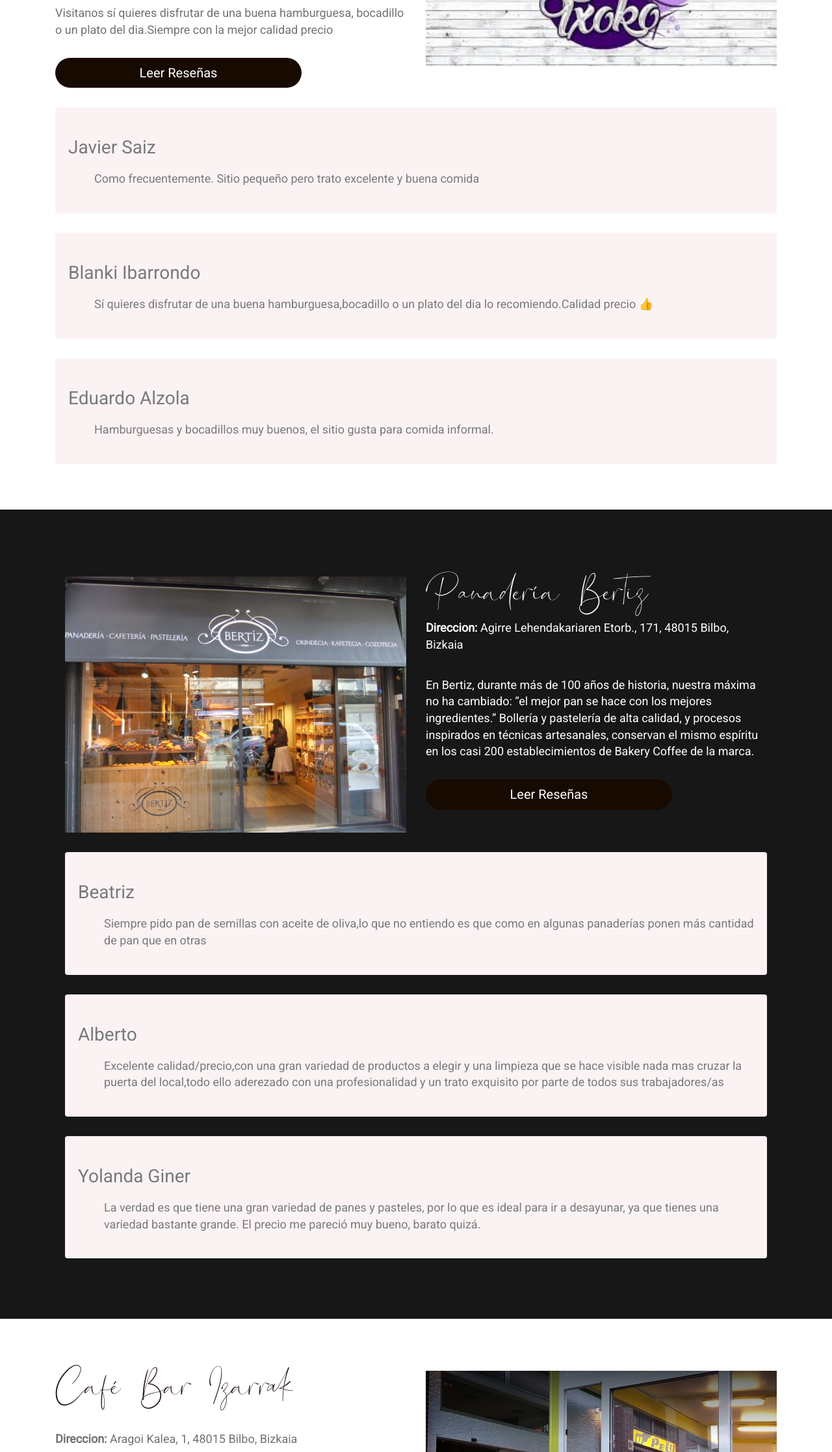
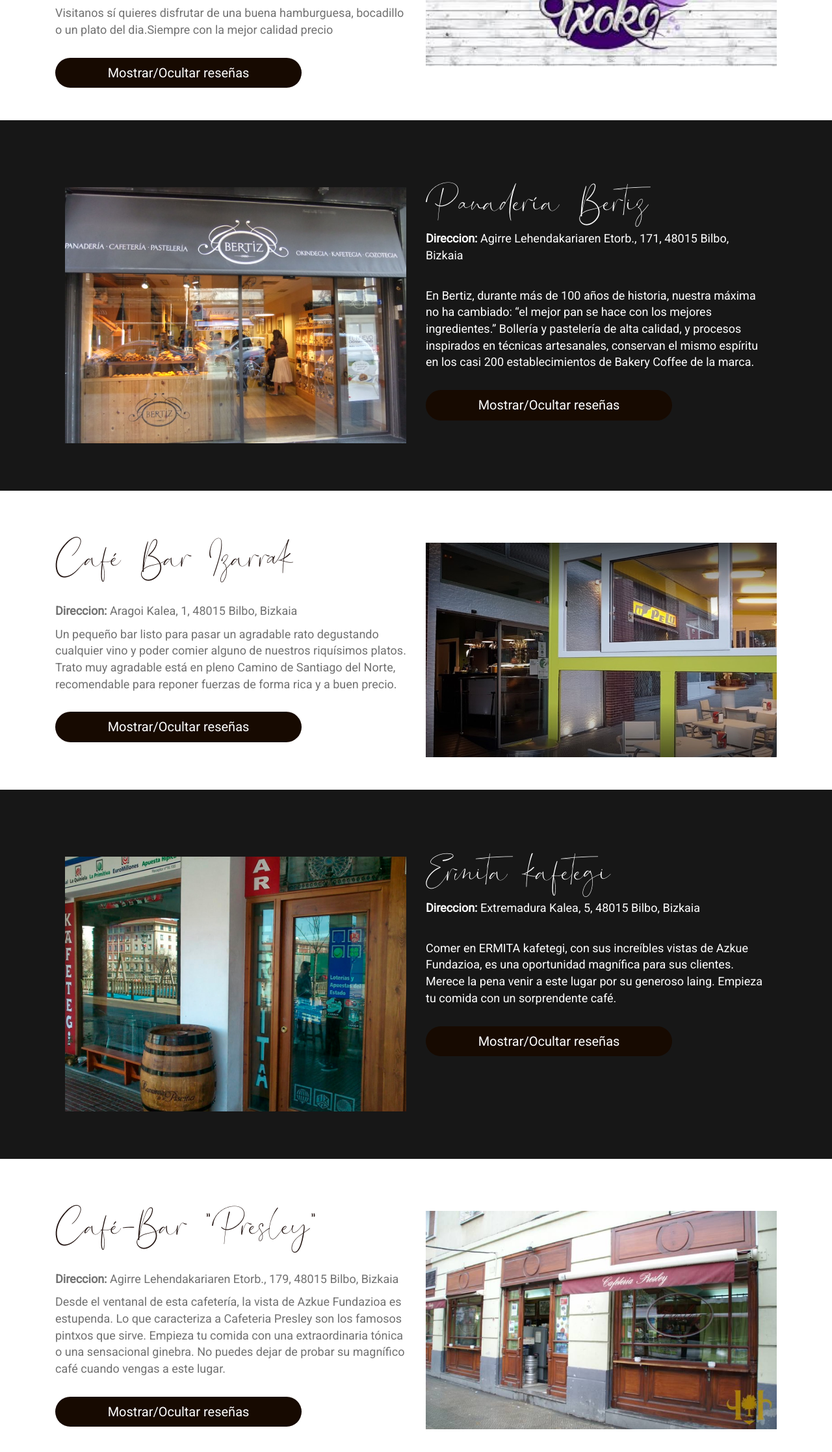
Before and after one commit to infabeti/R3-Jagoba-Xabier-Valentina-Aitor, a website: page cafeterias.html in a window 1280 px wide. Shown: the part 950-3184 px from the top of the page at 65% size. Drawn offline with Linux system fonts and the light colour scheme.

Commit message:
Implementada funcion mostrar/ocultar reseñas en cafeteria

```diff
--- a/cafeterias.html
+++ b/cafeterias.html
@@ -12,8 +12,30 @@
     <link href="css/bootstrap.min.css" rel="stylesheet">
     <link href="css/estilos.css" rel="stylesheet">
     <link href="css/bootsnav.css" rel="stylesheet">
+	<style>
+	.opinion{
+		display:none;
+	}
+	</style>
     <!-- ========== End Estilo ========== -->
 
+	<!-- ========== JS ========== -->
+	<script>
+	var oculto=true;
+	function mostrar(numero) {
+		var nombre = 'opinion'+numero;
+
+
+		if(oculto==true){
+			document.getElementById(nombre).style.display = 'block';
+			oculto=false;
+		}else{
+			document.getElementById(nombre).style.display = 'none';
+			oculto=true;
+		}
+	}
+	</script>
+	<!-- ========== End JS ========== -->
 </head>
 
 
@@ -72,7 +94,7 @@
                <p>Visitanos sí quieres disfrutar de una buena hamburguesa, bocadillo o un plato del dia.Siempre con la mejor calidad precio</p>
 
                 <div class="btn_menu">
-                  <a href="" >Leer Reseñas</a>
+                   <div onclick="mostrar('1');">Mostrar/Ocultar reseñas</div>
                 </div>
             </div>
             <div class="col-md-6 col-sm-12 img-right">
@@ -81,7 +103,7 @@
 
             </div>
 
-			<div class="col-md-12 carta">
+			<div class="opinion" id="opinion1">
 
               <div class="main_column">
               <div id="1ªReseña" class="group_menu">
@@ -151,12 +173,12 @@
 		  en los casi 200 establecimientos de Bakery Coffee de la marca.</p>
 
            <div class="btn_menu">
-                  <a href="" >Leer Reseñas</a>
+                   <div onclick="mostrar('2');">Mostrar/Ocultar reseñas</div>
                 </div>
             </div>
 
 
-			<div class="col-md-12 carta">
+			<div class="opinion" id="opinion2">
 
               <div class="main_column">
               <div id="1ªReseña" class="group_menu">
@@ -224,7 +246,7 @@
 
 
             <div class="btn_menu">
-              <a href="" >Leer Reseñas</a>
+               <div onclick="mostrar('3');">Mostrar/Ocultar reseñas</div>
             </div>
 
 
@@ -235,7 +257,7 @@
 
 			  </div>
 
-			<div class="col-md-12 carta">
+			<div class="opinion" id="opinion3">
               <div class="main_column">
               <div id="1ªReseña" class="group_menu">
                  <h3 class="main_title">Bego</h3>
@@ -305,13 +327,13 @@
 
 
             <div class="btn_menu">
-              <a href="" >Leer Reseñas</a>
+               <div onclick="mostrar('4');">Mostrar/Ocultar reseñas</div>
             </div>
 
 			  </div>
 
 
- <div class="col-md-12 carta">
+			<div class="opinion" id="opinion4">
               <div class="main_column">
               <div id="1ªReseña" class="group_menu">
                  <h3 class="main_title">Sofia conde</h3>
@@ -374,7 +396,7 @@
 
 
             <div class="btn_menu">
-              <a href="" >Leer Reseñas</a>
+               <div onclick="mostrar('5');">Mostrar/Ocultar reseñas</div>
             </div>
 
 			</div>
@@ -385,7 +407,7 @@
         </div>
 
 
-		<div class="col-md-12 carta">
+		<div class="opinion" id="opinion5">
               <div class="main_column">
               <div id="1ªReseña" class="group_menu">
                  <h3 class="main_title">Zuiñe Santos</h3>
```
